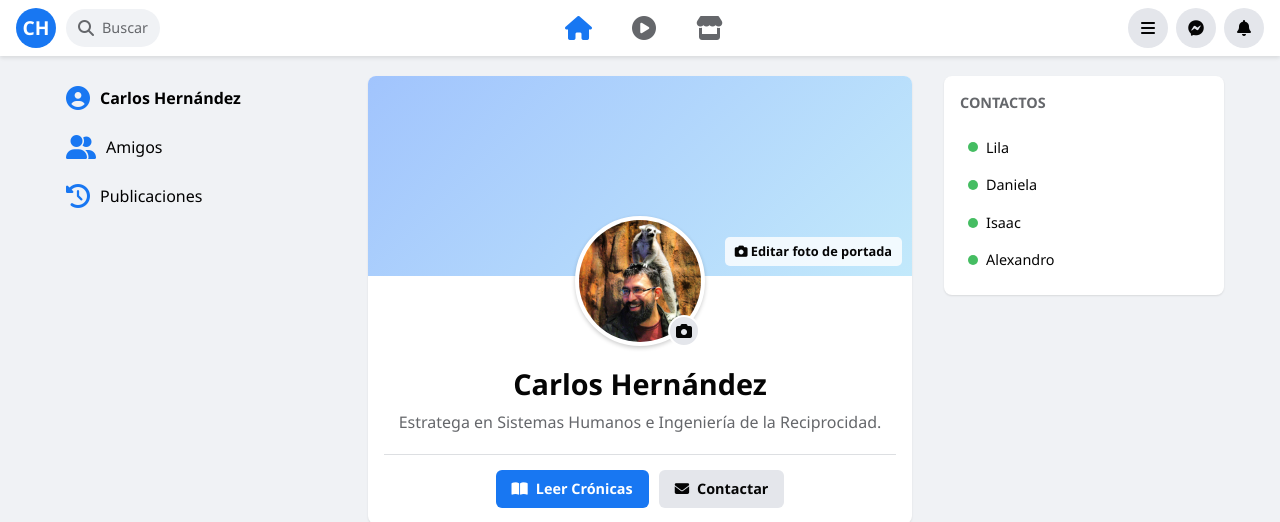
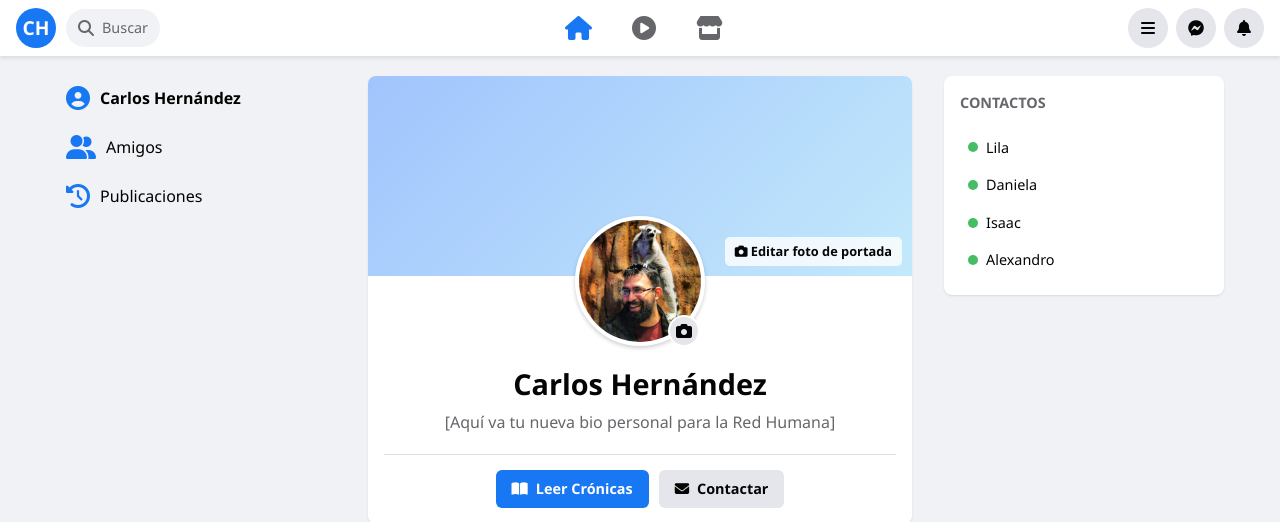
Before and after one commit to cafrhein/muro, a Jekyll site: the page built from index.html, in a window 1280 px wide and 948 px high. Shown: the top 522 px of the window. Built offline with Jekyll 4.4.1, drawn with Linux system fonts in a browser that asks for light colours.

Commit message:
Update index.html

```diff
--- a/index.html
+++ b/index.html
@@ -23,7 +23,7 @@ title: Inicio
 
         <div style="margin-top: 10px;">
             <h1 style="font-size: 1.8rem; color: #050505; margin: 0; font-weight: 800;">Carlos Hernández</h1>
-            <p style="color: #65676b; margin: 5px 0; font-size: 1rem; font-weight: 400; max-width: 500px;">Estratega en Sistemas Humanos e Ingeniería de la Reciprocidad.</p>
+            <p style="color: #65676b; margin: 5px 0; font-size: 1rem; font-weight: 400; max-width: 500px;">[Aquí va tu nueva bio personal para la Red Humana]</p>
         </div>
 
         <div style="display: flex; gap: 10px; margin-top: 15px; width: 100%; justify-content: center; border-top: 1px solid #dddfe2; padding-top: 15px;">
```
